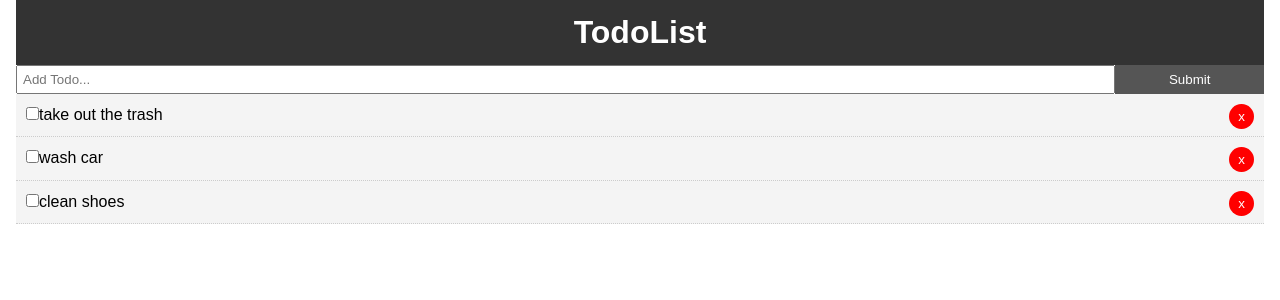
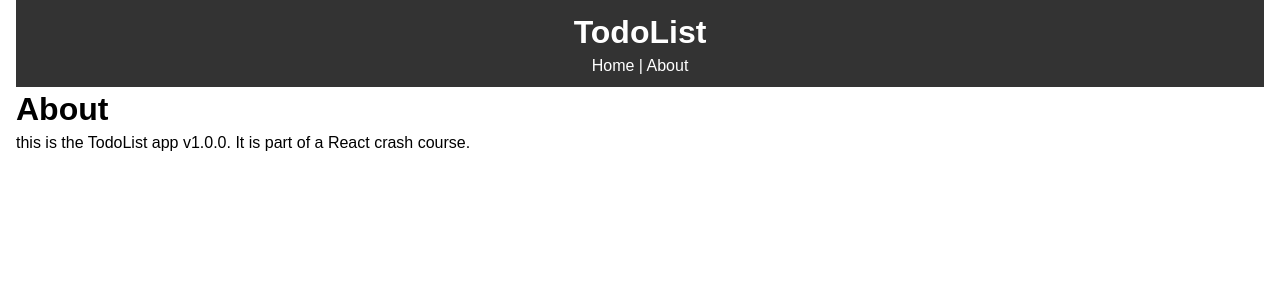
Before and after one commit to jebuth/react_tutorial, a React (Create React App) app: page /about in a window 1280 px wide. Shown: the top 300 px of the page. Built offline with nearby package versions, Linux system fonts and the light colour scheme.

Commit message:
added router and links

```diff
--- a/src/App.js
+++ b/src/App.js
@@ -1,8 +1,10 @@
 import React, { Component } from 'react';
+import { BrowserRouter as Router, Route } from 'react-router-dom';
 import Todos from './components/Todos';
 import './App.css';
-import Header from './components/layout/Header'
-import AddTodo from './components/AddTodo.js'
+import Header from './components/layout/Header';
+import AddTodo from './components/AddTodo';
+import About from './components/pages/About';
 import uuid from 'uuid';
 
 class App extends Component {
@@ -58,16 +60,26 @@ class App extends Component {
   render() {
 
   return (
+    <Router>
       <div className="App">
         <div className="container">
           <Header />
-          <AddTodo addTodo={this.addTodo}/>
-          {/* this was declared in the Component's state */}
-          <Todos todos={this.state.todos}
-                markComplete={this.markComplete}
-                deleteTodo={this.deleteTodo} />
+          <Route exact path="/" render={props => (
+            <React.Fragment>
+              <AddTodo addTodo={this.addTodo}/>
+                {/* this was declared in the Component's state */}
+                <Todos todos={this.state.todos}
+                      markComplete={this.markComplete}
+                      deleteTodo={this.deleteTodo} />
+                  </React.Fragment>
+          )}/>
+
+
+          <Route path="/about" component={About}/>
+
         </div>
       </div>
+    </Router>
     );
   }
 }
--- a/src/components/layout/Header.js
+++ b/src/components/layout/Header.js
@@ -1,9 +1,11 @@
 import React from 'react';
+import {Link} from 'react-router-dom';
 
 function Header(){
     return(
         <header style={headerStyle}>
             <h1>TodoList</h1>
+            <Link style={linkStyle} to="/"> Home </Link> | <Link style={linkStyle} to="/about">About</Link>
         </header>
     )
 }
@@ -14,4 +16,10 @@ const headerStyle ={
     textAlign: 'center',
     padding: '10px'
 }
+
+const linkStyle = {
+    color: '#fff',
+    textDecoration: 'none'
+}
+
 export default Header;
--- a/src/components/pages/About.js
+++ b/src/components/pages/About.js
@@ -2,11 +2,12 @@ import React from 'react'
 
 function About() {
   return (
-    <div>
-
-    </div>
+    <React.Fragment>
+      <h1>About</h1>
+      <p>this is the TodoList app v1.0.0. It is part of a React crash course.</p>
+    </React.Fragment>
   )
 }
 
 
-export default About()
+export default About;
```
